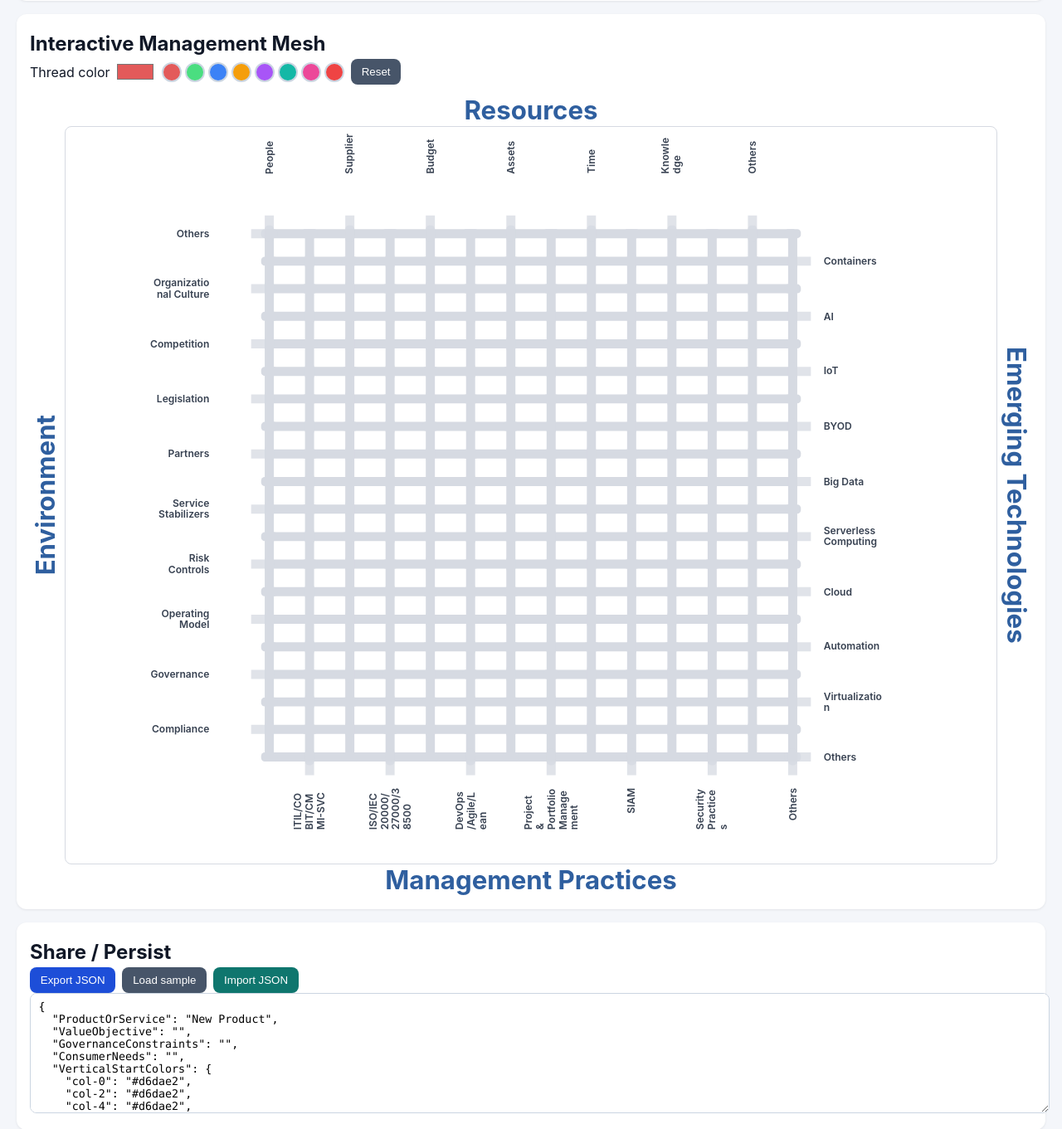
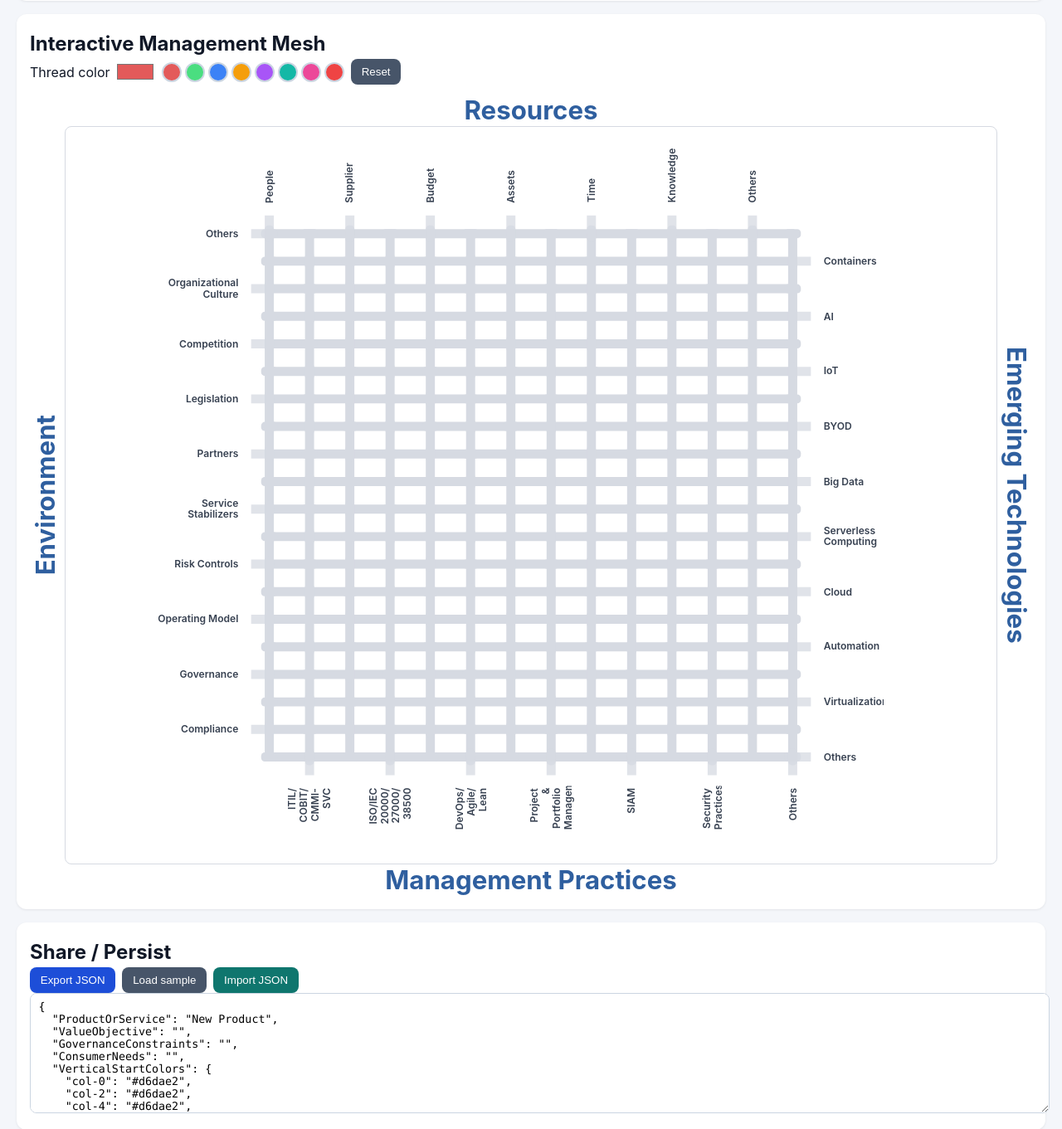
Before and after one commit to enijburg/ManagementMesh, an ASP.NET Core app: page / in a window 1280 px wide. Shown: the part 237-1598 px from the top of the page at 83% size. Run offline with ASP.NET Core 8, Linux system fonts and the light colour scheme.

Commit message:
Equalize label margins, restrict wrap to word boundaries, right-align bottom labels
Agent-Logs-Url: https://github.com/enijburg/ManagementMesh/sessions/ab90b479-cadb-4fcf-80a5-99e53866e009

Co-authored-by: enijburg <26871632+enijburg@users.noreply.github.com>

```diff
--- a/src/ManagementMesh.Editor/Pages/Index.razor
+++ b/src/ManagementMesh.Editor/Pages/Index.razor
@@ -193,10 +193,12 @@
                         var idx = TopIndex(col);
                         if (idx < Resources.Length)
                         {
-                            var label = Resources[idx];
+                            var label = WrapLabel(Resources[idx]);
                             var boxX = X(col) - StepX;
                             var boxW = StepX * 2;
-                            var boxH = SvgLabelSpace - LabelGap - LaneProtrusion;
+                            // Extend height so the bottom of the box sits LabelGap above the thread protrusion,
+                            // matching the bottom/right label margins.
+                            var boxH = SvgLabelSpace + Padding - LabelGap - LaneProtrusion;
                             <foreignObject x="@Fmt(boxX)" y="0" width="@Fmt(boxW)" height="@Fmt(boxH)">
                                 <div xmlns="http://www.w3.org/1999/xhtml" class="mesh-label-wrap mesh-label-top">
                                     <div class="mesh-label-inner">@label</div>
@@ -209,7 +211,7 @@
                         var idx = BottomIndex(col);
                         if (idx < ManagementPractices.Length)
                         {
-                            var label = ManagementPractices[idx];
+                            var label = WrapLabel(ManagementPractices[idx]);
                             var boxX = X(col) - StepX;
                             var boxW = StepX * 2;
                             var boxH = SvgLabelSpace - LabelGap - LaneProtrusion;
@@ -230,10 +232,12 @@
                         var idx = LeftIndex(row);
                         if (idx < Environment.Length)
                         {
-                            var label = Environment[idx];
+                            var label = WrapLabel(Environment[idx]);
                             var boxY = Y(row) - StepY;
                             var boxH = StepY * 2;
-                            var boxW = SvgHLabelSpace - LabelGap - LaneProtrusion;
+                            // Extend width so the right edge of the box sits LabelGap before the thread protrusion,
+                            // matching the bottom/right label margins.
+                            var boxW = SvgHLabelSpace + Padding - LabelGap - LaneProtrusion;
                             <foreignObject x="0" y="@Fmt(boxY)" width="@Fmt(boxW)" height="@Fmt(boxH)">
                                 <div xmlns="http://www.w3.org/1999/xhtml" class="mesh-label-wrap mesh-label-left">@label</div>
                             </foreignObject>
@@ -244,7 +248,7 @@
                         var idx = RightIndex(row);
                         if (idx < EmergingTechnologies.Length)
                         {
-                            var label = EmergingTechnologies[idx];
+                            var label = WrapLabel(EmergingTechnologies[idx]);
                             var boxY = Y(row) - StepY;
                             var boxH = StepY * 2;
                             var boxW = SvgHLabelSpace - LabelGap - LaneProtrusion;
@@ -510,6 +514,10 @@
     // Formats a double with invariant culture for use in SVG path data
     private static string Fmt(double v) => v.ToString(System.Globalization.CultureInfo.InvariantCulture);
 
+    // Inserts a zero-width space after each slash so the browser can break long labels at "/" boundaries
+    // in addition to the default break opportunities (spaces, hyphens). Words themselves are never split.
+    private static string WrapLabel(string value) => string.IsNullOrEmpty(value) ? value : value.Replace("/", "/\u200B");
+
     // Vertical thread from the TOP edge down: flat open end at y0, rounded closed cap at y1
     private static string VertStartPath(double x, double y0, double y1)
     {
--- a/src/ManagementMesh.Editor/wwwroot/css/app.css
+++ b/src/ManagementMesh.Editor/wwwroot/css/app.css
@@ -122,7 +122,9 @@ textarea {
 
 /* Label wrappers rendered inside <foreignObject>. They keep the current orientation
    (top/bottom labels read bottom-to-top, left/right read left-to-right) but wrap onto
-   multiple lines when a label gets too long. */
+   multiple lines when a label gets too long. Wrapping only happens at spaces, hyphens,
+   and slashes (a zero-width space is injected after "/" in the Razor markup); words
+   are never split mid-word. */
 .mesh-label-wrap {
   width: 100%;
   height: 100%;
@@ -136,8 +138,6 @@ textarea {
   overflow: hidden;
   user-select: none;
   pointer-events: none;
-  word-break: break-word;
-  overflow-wrap: anywhere;
 }
 
 .mesh-label-top,
@@ -161,10 +161,17 @@ textarea {
   transform: rotate(180deg);
   max-width: 100%;
   max-height: 100%;
+  line-height: 1.15;
+}
+
+.mesh-label-top .mesh-label-inner {
   text-align: left;
-  line-height: 1.15;
-  word-break: break-word;
-  overflow-wrap: anywhere;
+}
+
+/* Bottom labels keep the same bottom-to-top orientation as the top labels,
+   but are right-aligned so the end of the label sits adjacent to the mesh. */
+.mesh-label-bottom .mesh-label-inner {
+  text-align: right;
 }
 
 .mesh-label-left {
```
